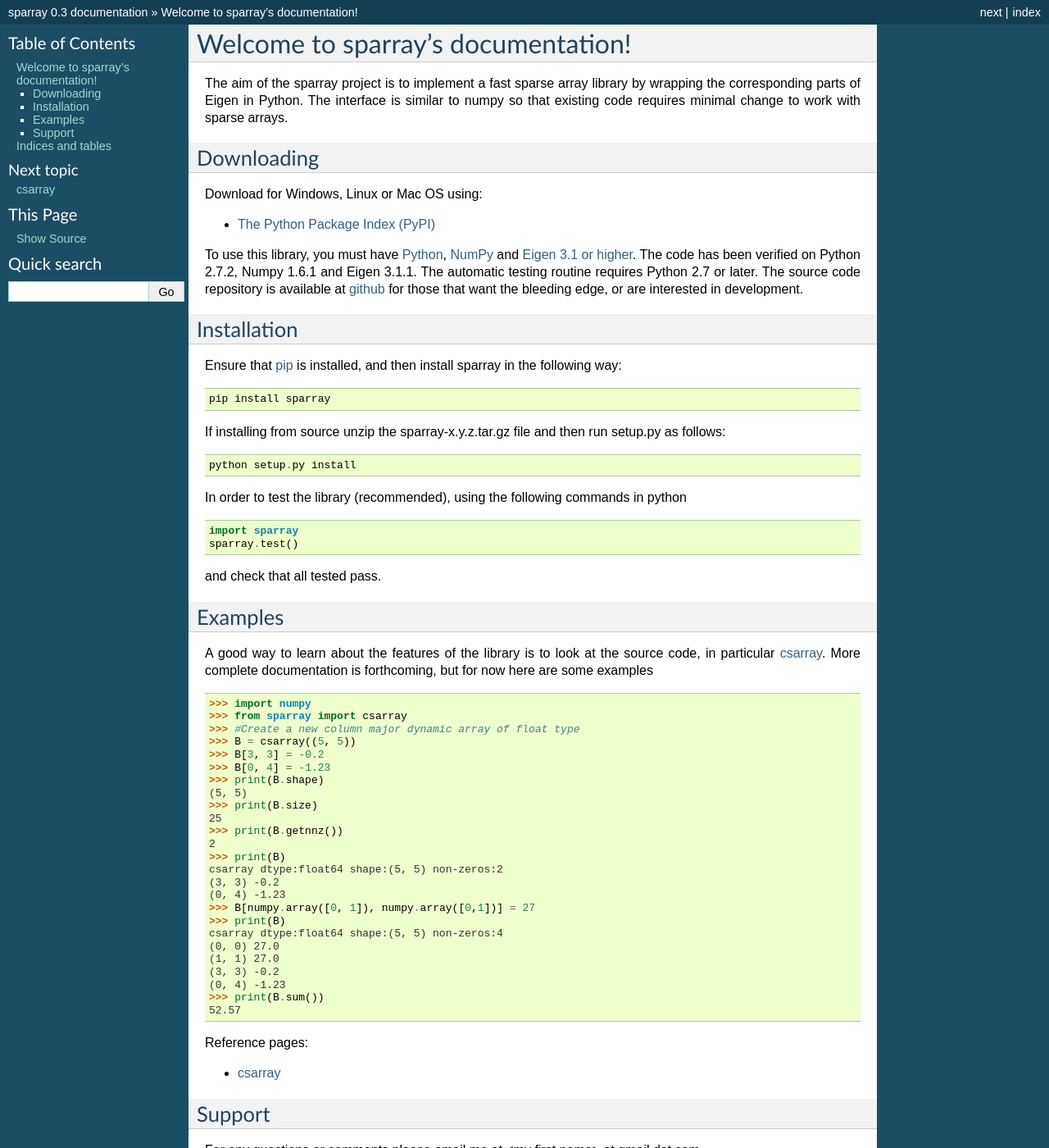
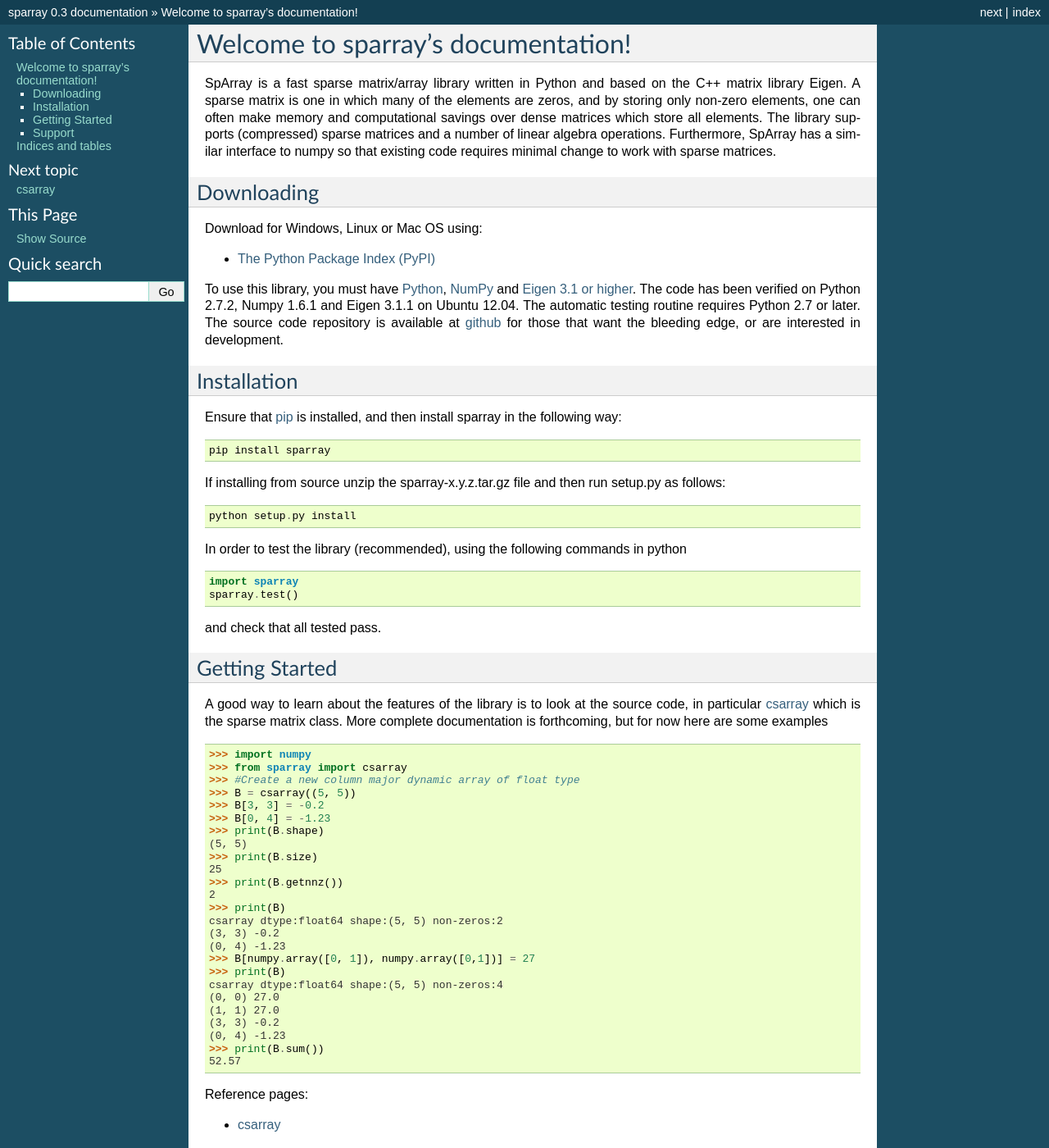
Before and after one commit to charanpald/sppy, a Sphinx documentation site: the page built from docs/index.rst, in a window 1280 px wide and 1400 px high. Shown: the whole window at 82% size. Built offline with Sphinx 7.4.7, drawn with Linux system fonts in a browser that asks for light colours.

Commit message:
Better description.

```diff
--- a/docs/index.rst
+++ b/docs/index.rst
@@ -6,7 +6,7 @@
 Welcome to sparray's documentation!
 ===================================
 
-The aim of the sparray project is to implement a fast sparse array library by wrapping the corresponding parts of Eigen in Python. The interface is similar to numpy so that existing code requires minimal change to work with sparse arrays.
+SpArray is a fast sparse matrix/array library written in Python and based on the C++ matrix library Eigen. A sparse matrix is one in which many of the elements are zeros, and by storing only non-zero elements, one can often make memory and computational savings over dense matrices which store all elements. The library supports (compressed) sparse matrices and a number of linear algebra operations. Furthermore, SpArray has a similar interface to numpy so that existing code requires minimal change to work with sparse matrices.
 
 Downloading
 -----------
@@ -14,7 +14,7 @@
 
 -  `The Python Package Index (PyPI) <http://pypi.python.org/pypi/sparray/>`_
 
-To use this library, you must have `Python <http://www.python.org/>`_, `NumPy <http://numpy.scipy.org/>`_ and `Eigen 3.1 or higher <http://eigen.tuxfamily.org/>`_. The code has been verified on Python 2.7.2, Numpy 1.6.1 and Eigen 3.1.1. The automatic testing routine requires Python 2.7 or later. The source code repository is available at `github <https://github.com/charanpald/sparray>`_ for those that want the bleeding edge, or are interested in development.
+To use this library, you must have `Python <http://www.python.org/>`_, `NumPy <http://numpy.scipy.org/>`_ and `Eigen 3.1 or higher <http://eigen.tuxfamily.org/>`_. The code has been verified on Python 2.7.2, Numpy 1.6.1 and Eigen 3.1.1 on Ubuntu 12.04. The automatic testing routine requires Python 2.7 or later. The source code repository is available at `github <https://github.com/charanpald/sparray>`_ for those that want the bleeding edge, or are interested in development.
 
 Installation
 -------------
@@ -39,9 +39,9 @@
 
 and check that all tested pass.
 
-Examples
---------
-A good way to learn about the features of the library is to look at the source code, in particular :doc:`csarray`. More complete documentation is forthcoming, but for now here are some examples
+Getting Started
+---------------
+A good way to learn about the features of the library is to look at the source code, in particular :doc:`csarray` which is the sparse matrix class. More complete documentation is forthcoming, but for now here are some examples
 
 ::
 
```
